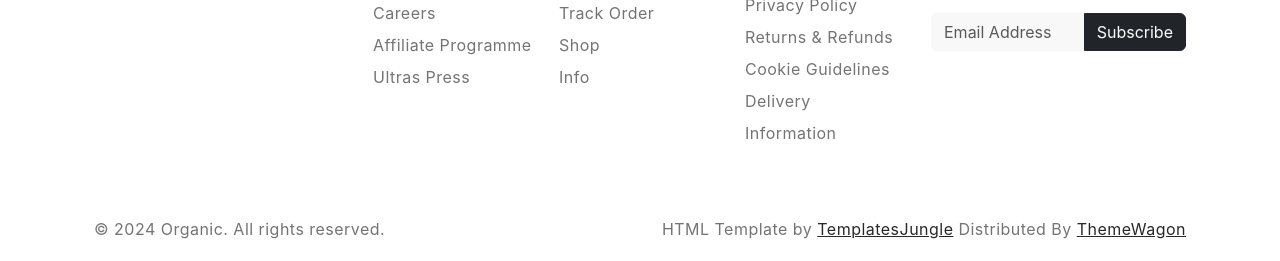
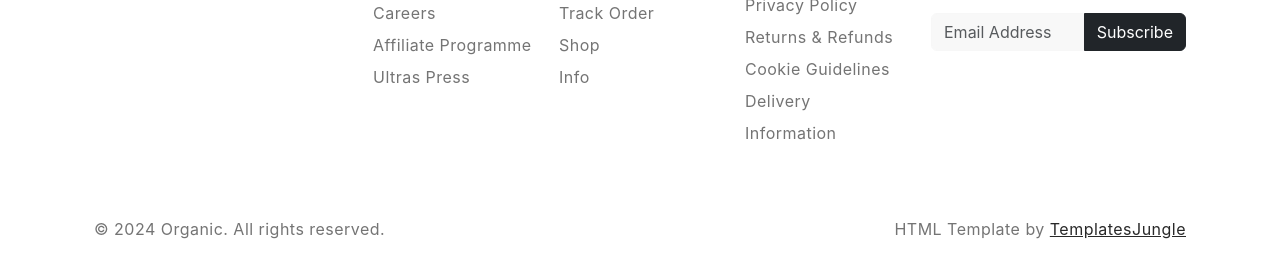
Before and after one commit to jay1999159/jayalaxmi, a plain HTML site: page index.html in a window 1280 px wide. Shown: the part 7521-7782 px from the top of the page. Drawn offline with nearby package versions, Linux system fonts and the light colour scheme.

Commit message:
Update index.html

```diff
--- a/index.html
+++ b/index.html
@@ -3898,7 +3898,7 @@
             <p>
               HTML Template by
               <a href="https://templatesjungle.com/">TemplatesJungle</a>
-              Distributed By <a href="https://themewagon.com">ThemeWagon</a>
+              </a>
             </p>
           </div>
         </div>
```
